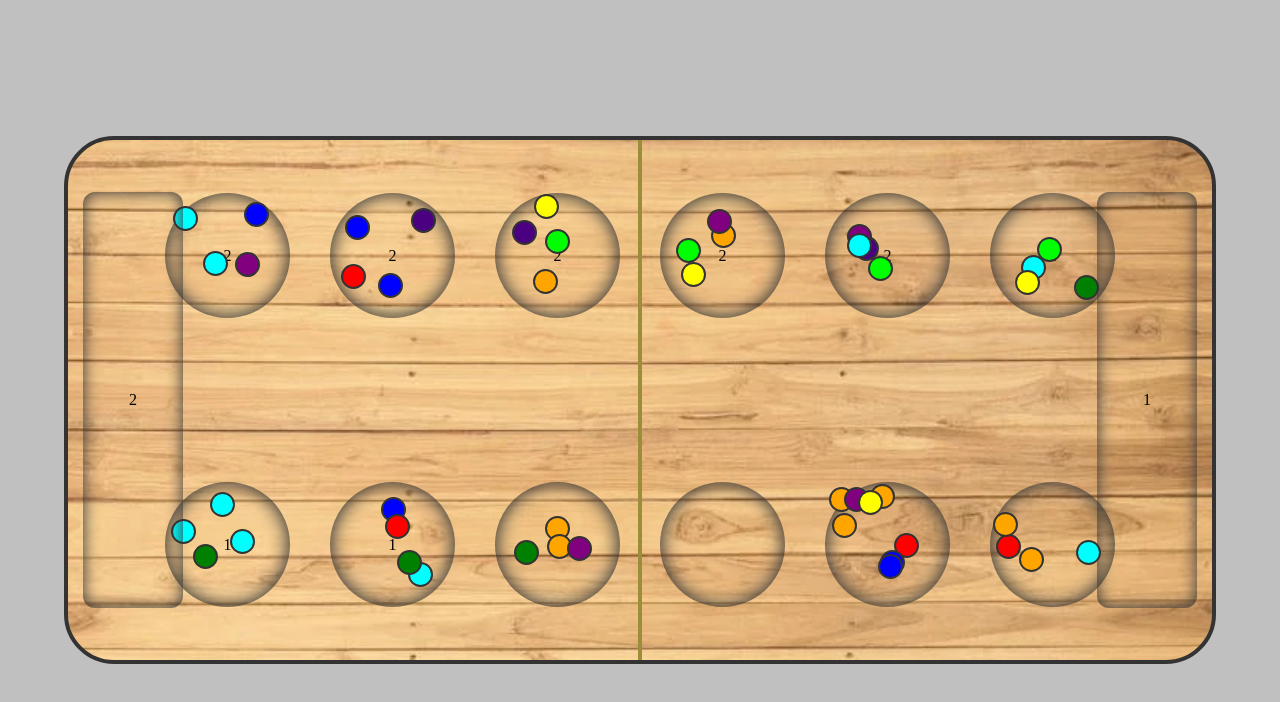
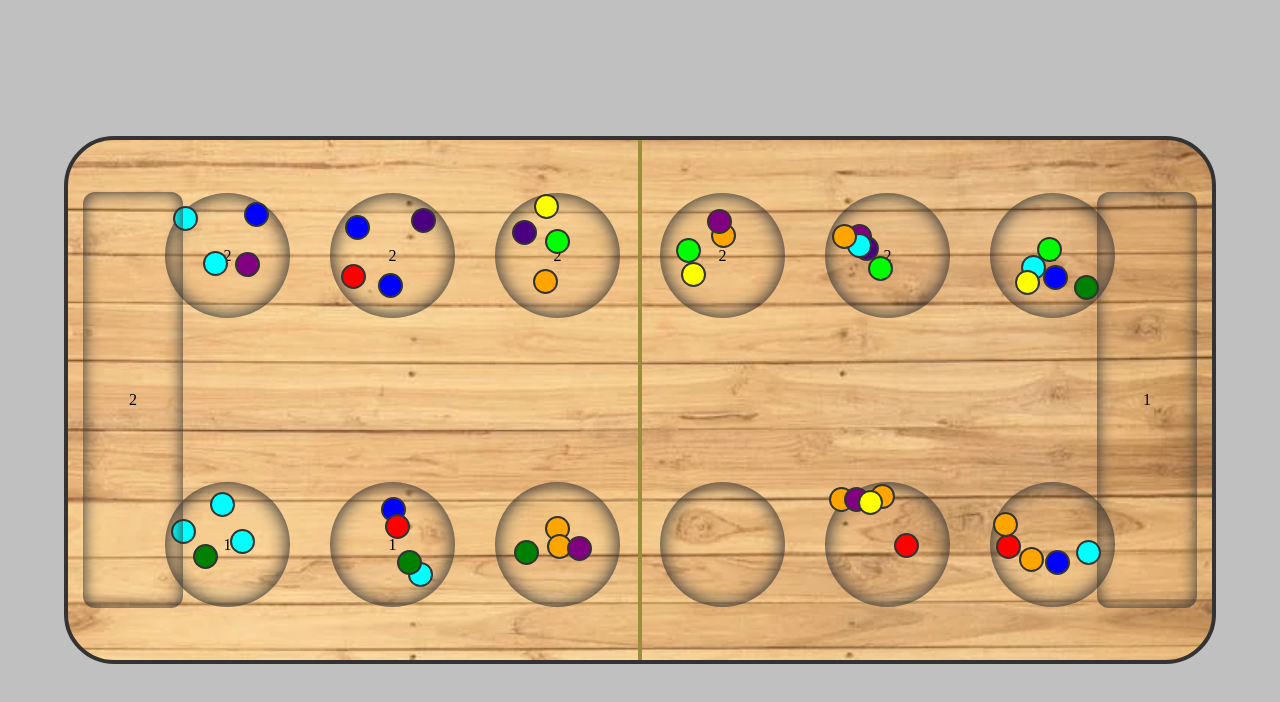
Before and after one commit to KylesTech95/mancala-game, a plain HTML site: page index.html in a window 1280 px wide. Both pictures are taken after a click on the element 722 px from the left and 544 px from the top of the page. Drawn offline with Linux system fonts and the light colour scheme.

Commit message:
fork: pebbles dropping in correct place

```diff
--- a/index.js
+++ b/index.js
@@ -1,16 +1,29 @@
 let hole = document.querySelector('.hole')
 let holesArr = document.querySelectorAll('.hole')
 let p1Side = document.getElementById('player-side1')
+let p2Side = document.getElementById('player-side2')
+
 let hole_width = hole.clientWidth;
 let hole_height = hole.clientHeight;
 let pebblesArr = document.querySelectorAll('.pebble')
 let colors= ['red','orange','yellow','green','blue','purple','indigo','cyan','lime']
 let nextHole;
-
+let counter = 1;
 let unitSize = 15
 let handgrab = []
 let i = 0;
+let player1Active = true;
 
+if(player1Active){
+p1Side.style.pointerEvents='auto'
+p2Side.style.pointerEvents='none'
+}
+else{
+p2Side.style.pointerEvents='auto '
+p1Side.style.pointerEvents='none'
+
+
+}
 
 // Place your pebbles in your perspective holes
 const placePebbles = (min,max) => {
@@ -42,7 +55,7 @@ function pointerEventsFn(event){
 // Pick a hole to grab pebbles from
 const available_holes = () => {
    holesArr.forEach(h=>{
-      h.addEventListener('mouseleave',pointerEventsFn)
+      // h.addEventListener('mouseleave',pointerEventsFn)
       h.addEventListener('mouseenter',pointerEventsFn)
    })
 }
@@ -58,14 +71,32 @@ function movePebbles(event){
    })
    for(let i = 0; i < pebbles.length; i++){
    setTimeout(()=>{
+      // grab all you pebbles to see what you have in the console
       handgrab.push(pebbles[i])
+      console.log(handgrab)
+      // remove each pebble from its hole and put it in your
       let take = hola.removeChild(pebbles[i])
-      nextHole.appendChild(take)
+      holesArr.forEach((h,index)=>{
+         // if target === hole
+         if(hola === h){
+            // increment to the next hole
+            nextHole = holesArr[index+counter]
+            // append the pebble child in your hand
+            nextHole.appendChild(take)
+            // when a pebble is dropped into nextHole
+            // set the hole's pointerEvent to auto
+            nextHole.style.pointerEvents='auto'
+            counter++
+            computerTurn()
+         }
+      })
    },600*i)
+   // reset counter and handgrab
+   counter=1
+   handgrab=[]
    }
    }
 holesArr.forEach((h,index)=>{
-   console.log(index)
    let length = h.children.length
    if(length>0){
    // click on hole with aleast 1 pebble
--- a/styles.css
+++ b/styles.css
@@ -78,6 +78,7 @@ align-items: center;
     border-radius: 50%;
     position:absolute;
     border:2px solid #333;
+    transition:.5s;
 }
 /*player goals*/
 .goal{
```
